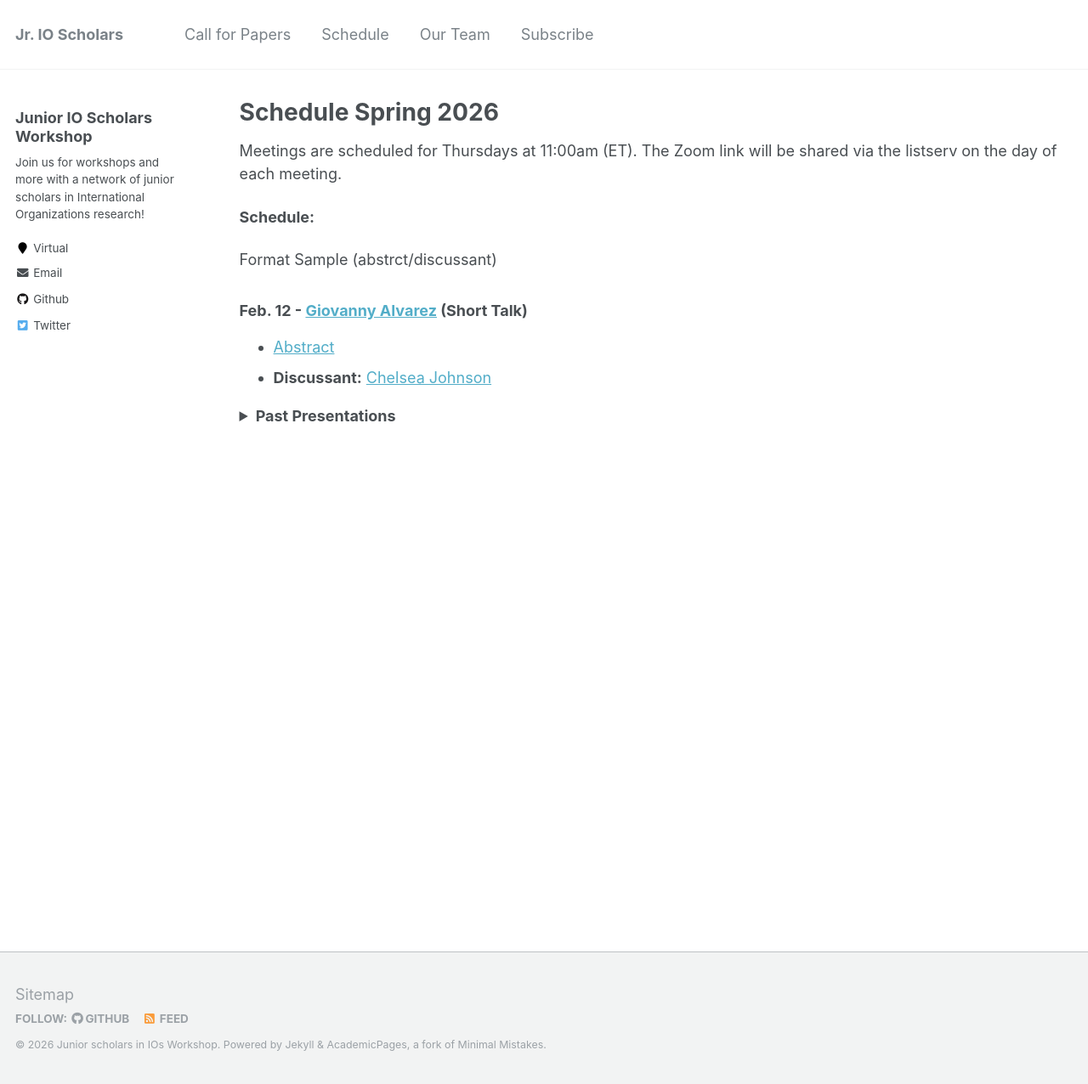
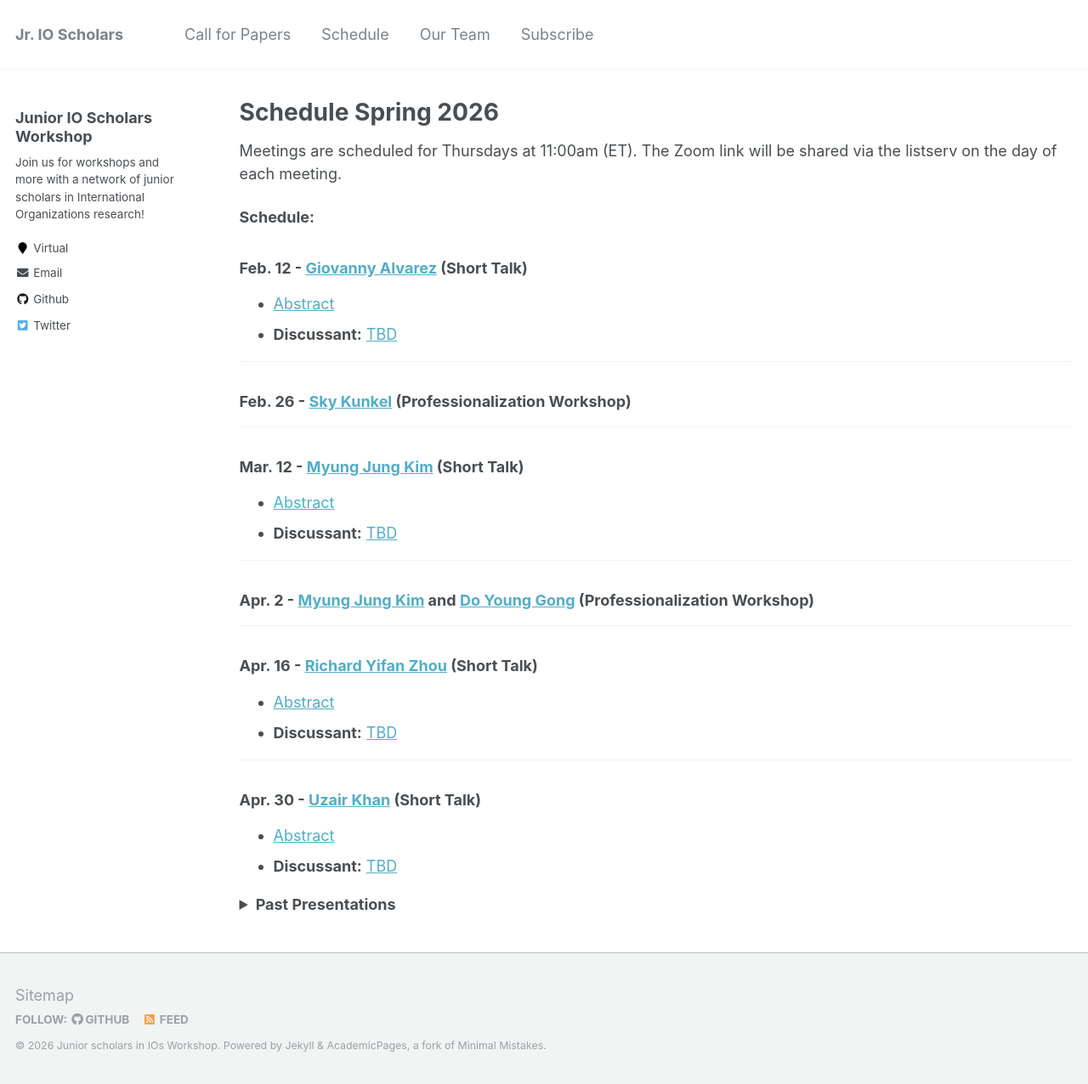
Before and after one commit to IO-workshop/IO-workshop.github.io, a Jekyll site: the page built from _pages/schedule.md, in a window 1280 px wide and 1276 px high. Shown: the whole window at 85% size. Built offline with Jekyll 4.4.1, drawn with Linux system fonts in a browser that asks for light colours.

Commit message:
Spring 26 schedule

```diff
--- a/_pages/schedule.md
+++ b/_pages/schedule.md
@@ -8,15 +8,44 @@ Meetings are scheduled for Thursdays at 11:00am (ET). The Zoom link will be shar
 
 **Schedule:**
 
-Format Sample (abstrct/discussant)
 ### Feb. 12 - [Giovanny Alvarez](https://giovannyralvarez.github.io) (Short Talk)
 
-- [Abstract](https://io-workshop.github.io/files/Ozturan_abstract_2025.pdf)
-- **Discussant:** [Chelsea Johnson](https://cbj913.wixsite.com/drchelseajohnson)
+- [Abstract](https://io-workshop.github.io/files/Spring_2026/abstract_Giovanny_Alvarez.pdf)
+- **Discussant:** [TBD]()
+
+---
+
+### Feb. 26 - [Sky Kunkel](https://www.skytheacademic.com) (Professionalization Workshop)
+
+---
+
+### Mar. 12 - [Myung Jung Kim](https://www.myungjungkim.com) (Short Talk)
+
+- [Abstract](https://io-workshop.github.io/files/Spring_2026/abstract_Myung_Jung_Kim.pdf)
+- **Discussant:** [TBD]()
+
+---
+
+### Apr. 2 - [Myung Jung Kim](https://www.myungjungkim.com) and [Do Young Gong](https://doyounggong.com) (Professionalization Workshop)
+
+---
+
+### Apr. 16 - [Richard Yifan Zhou](https://www.linkedin.com/in/richardyifanzhou/?originalSubdomain=uk) (Short Talk)
+
+- [Abstract](https://io-workshop.github.io/files/Spring_2026/abstract_Richard_Yifan_Zhou.pdf)
+- **Discussant:** [TBD]()
+
+---
+
+### Apr. 30 - [Uzair Khan](https://x.com/Uzairk32046787) (Short Talk)
+
+- [Abstract](https://io-workshop.github.io/files/Spring_2026/abstract_Uzair_Khan)
+- **Discussant:** [TBD]()
 
 
 
 
+<!--Past Presentations-->
 
 <details>
 <summary><strong>Past Presentations</strong></summary>
```
Also changed, not shown: 5 other files.
